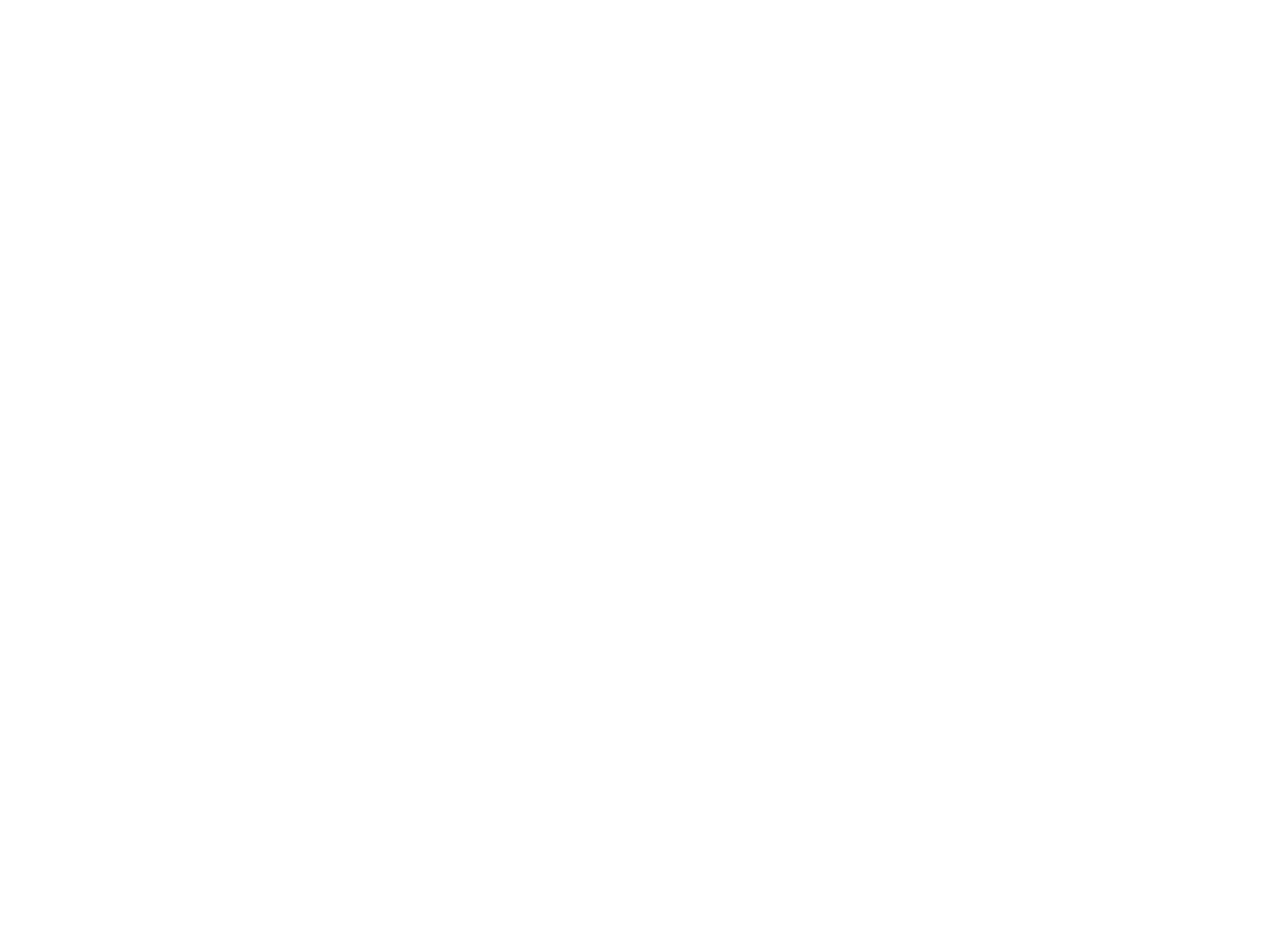
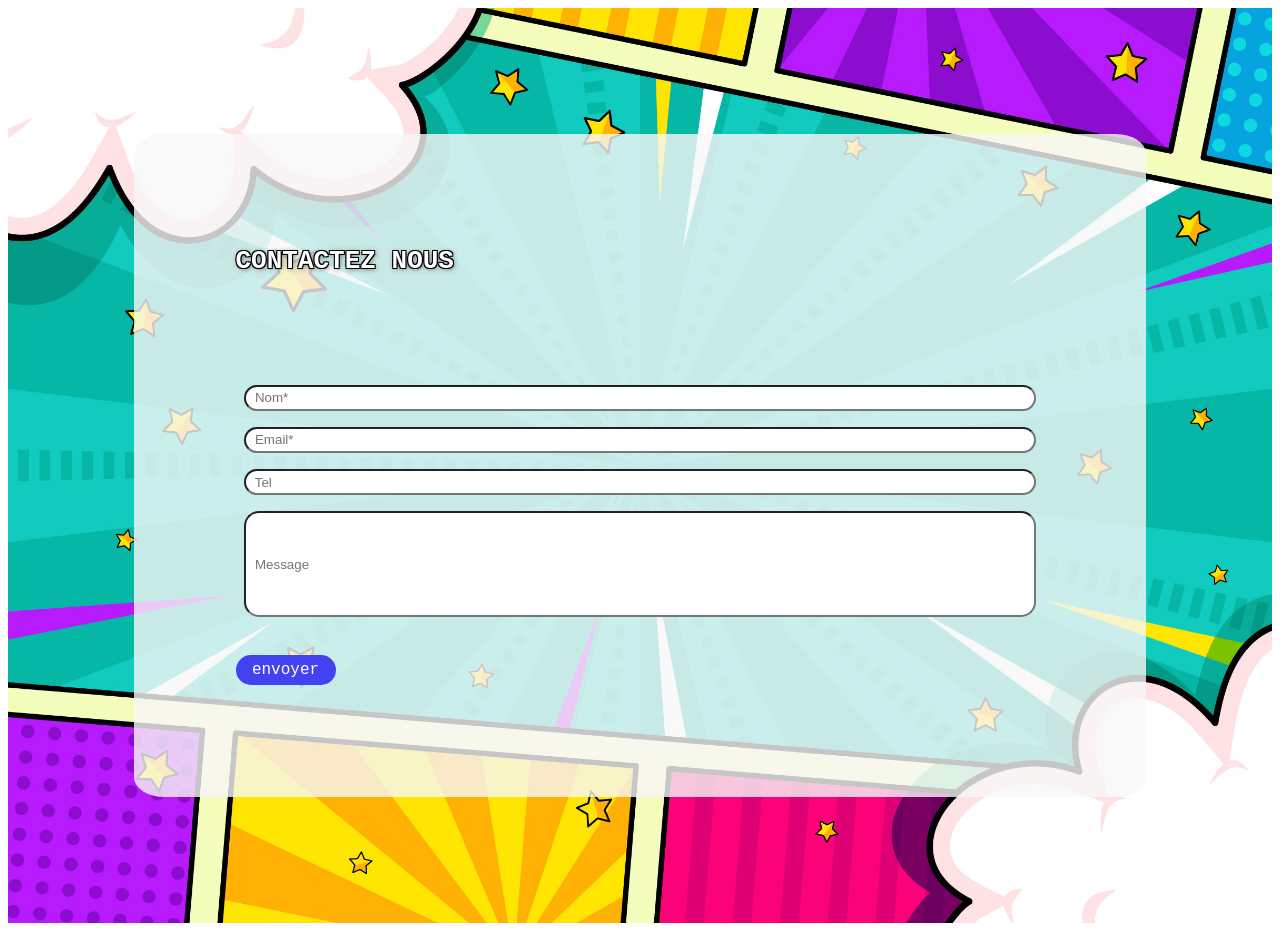
Before and after one commit to Florian2638/projet_restau, a plain HTML site: page index.html in a window 1280 px wide. Before the commit the page ends 800 px from the top, so only its background shows below. Drawn offline with Linux system fonts and the light colour scheme.

Commit message:
ajout footer

```diff
--- a/index.html
+++ b/index.html
@@ -9,13 +9,21 @@
 </head>
 <body>
     <nav>
-
     </nav>
     <main>
 
     </main>
     <footer>
-
+        <div>
+            <h1>CONTACTEZ NOUS</h1>
+            <form action="">
+                <input type="name" name="" placeholder="  Nom*" id="" required>
+                <input type="email" name="" placeholder="  Email*" id="" required>
+                <input type="tel" name="" placeholder="  Tel" id="">
+                <input type="text" name="" placeholder="  Message" id="message">
+                <button>envoyer</button>
+            </form>
+        </div>
     </footer>
 
 </body>
--- a/style.css
+++ b/style.css
@@ -1,5 +1,61 @@
+html, html>footer{
+    width: 100%;
+}
+footer {
+    background-image: url(../img/backgroundfooter.jpg);
+    background-repeat: no-repeat;
+    background-position: center;
+    background-size: cover;
+    padding: 10%;
+}
+
 footer>div {
-    border-radius: 10%;
-    background-color: aliceblue;
-    box-shadow: 5px 5px 5px #999;
+    border-radius: 3%;
+    background-color: rgb(248, 248, 248,0.8);
+    padding-top: 1%;
+    padding-bottom: 1%;
 }
+
+h1 {
+    margin: 10%;
+    font-size: 200%;
+    font-family: monospace;
+    color: white;
+    text-shadow:
+        1px 1px black,
+        -1px 1px black,
+        1px -1px black,
+        -1px -1px black,
+        1px 1px 5px #555;
+}
+
+form {
+    font-family: monospace;
+    display: flex;
+    flex-direction: column;
+   margin: 10%;
+}
+
+input{
+    margin: 1%;
+    border-radius: 20px;
+    height: 20px;
+}
+
+#message{
+    height: 100px;
+    border-radius: 15px;
+}
+
+button {
+    font-family: monospace;
+    background-color: rgb(66, 66, 241);
+    font-size: large;
+    border: 0;
+    color: white;
+    width: 100px;
+    height: 30px;
+    margin-top: 30px;
+    border-radius: 20px;
+
+}
```
Also changed, not shown: img/backgroundfooter.jpg (renamed from img/Vector4free-Pop-Art-Background-DP0522-[Converti].jpg).
